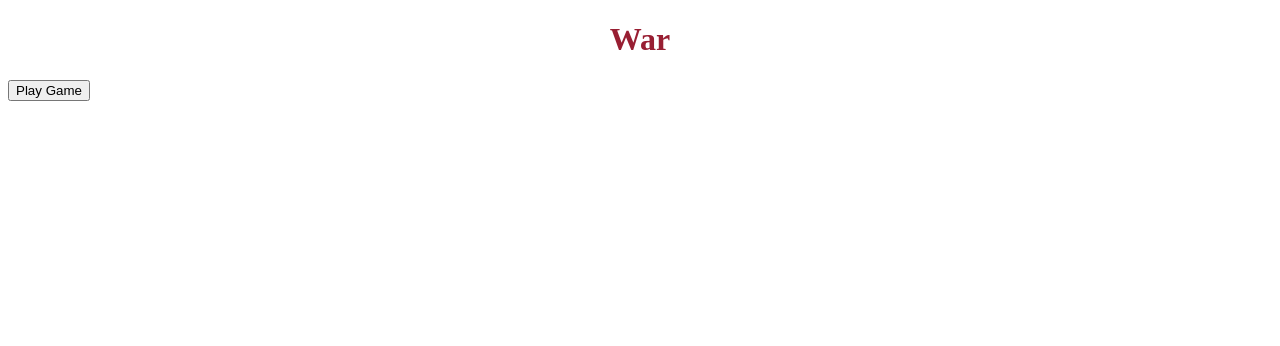
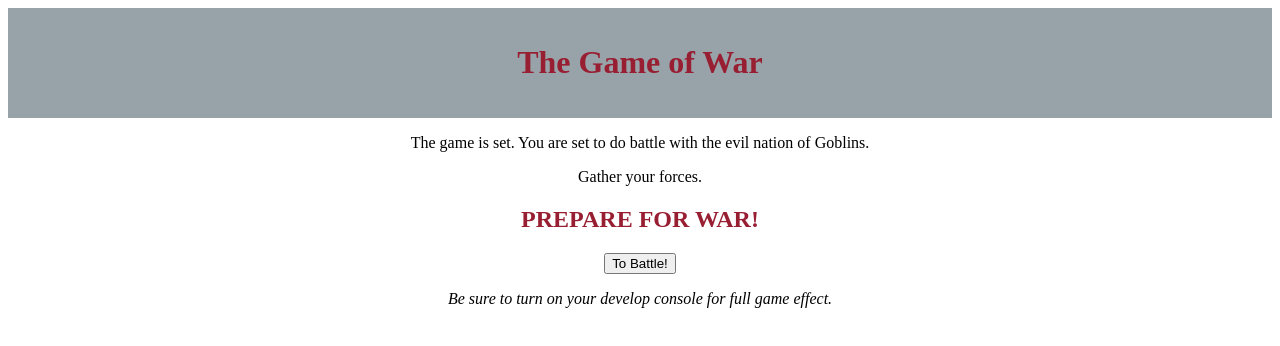
Before and after one commit to apeachey/war-game, a plain HTML site: page index.html in a window 1280 px wide. Drawn offline with Linux system fonts and the light colour scheme.

Commit message:
Update index.html

```diff
--- a/index.html
+++ b/index.html
@@ -6,8 +6,15 @@
         <link rel="stylesheet" type="text/css" href="creative.css">
     </head>
     <body>
-        <h1>War</h1>
-        <input type="button" value="Play Game" onclick="startGame()">
+        <div id="head"><!-- START HEAD -->
+        <h1>The Game of War</h1>
+        </div> <!-- END HEAD -->
+            <center><p>The game is set. You are set to do battle with the evil nation of Goblins.</p>
+            <p>Gather your forces.</p></center>
+            <h2 class="appear">PREPARE FOR WAR!</h2>
+            <center><input type="button" value="To Battle!" onclick="startGame()"></center>
+
+            <center><p><em>Be sure to turn on your develop console for full game effect.</em></p></center>
     </body>
         <script src="main.js"></script>
 </html>
```
